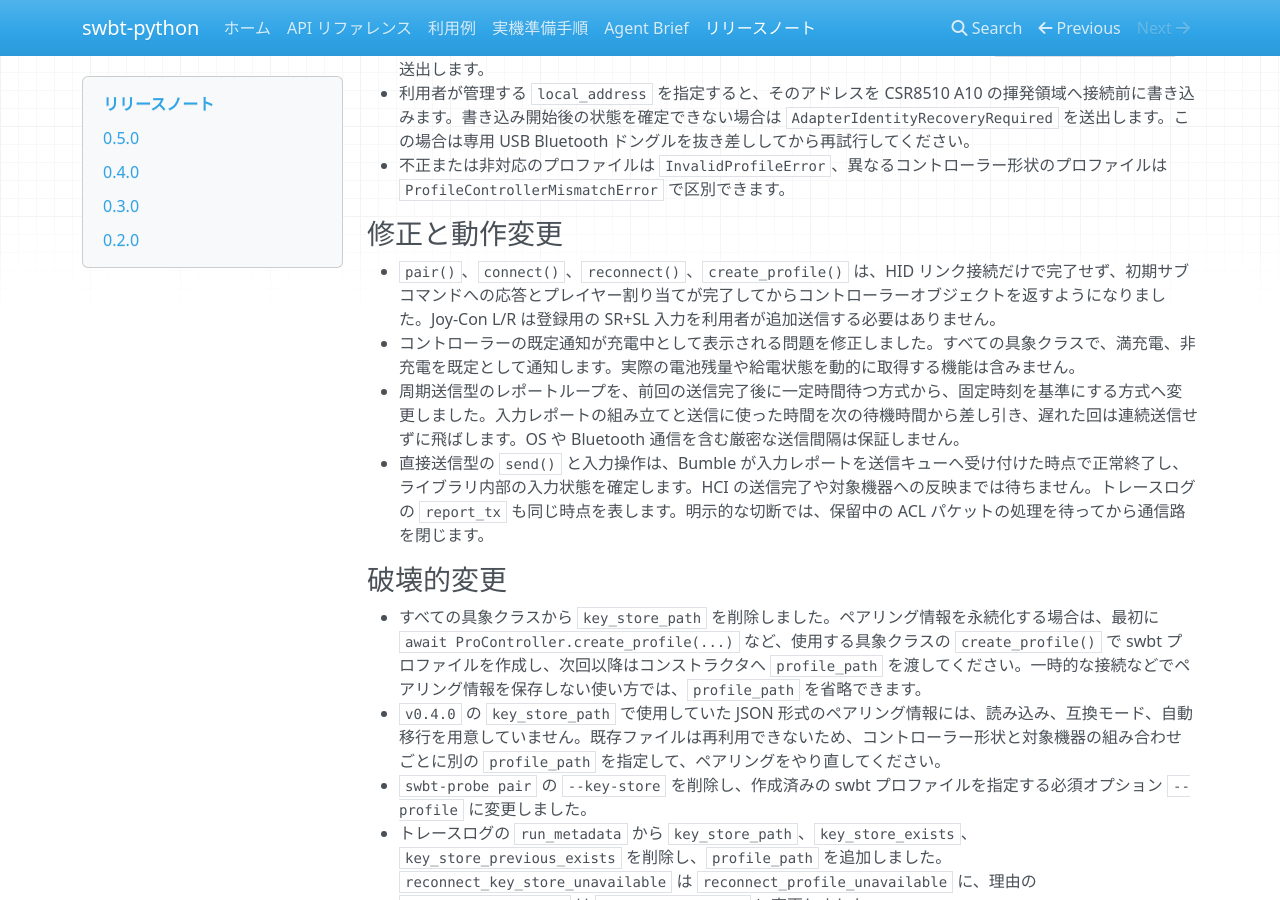
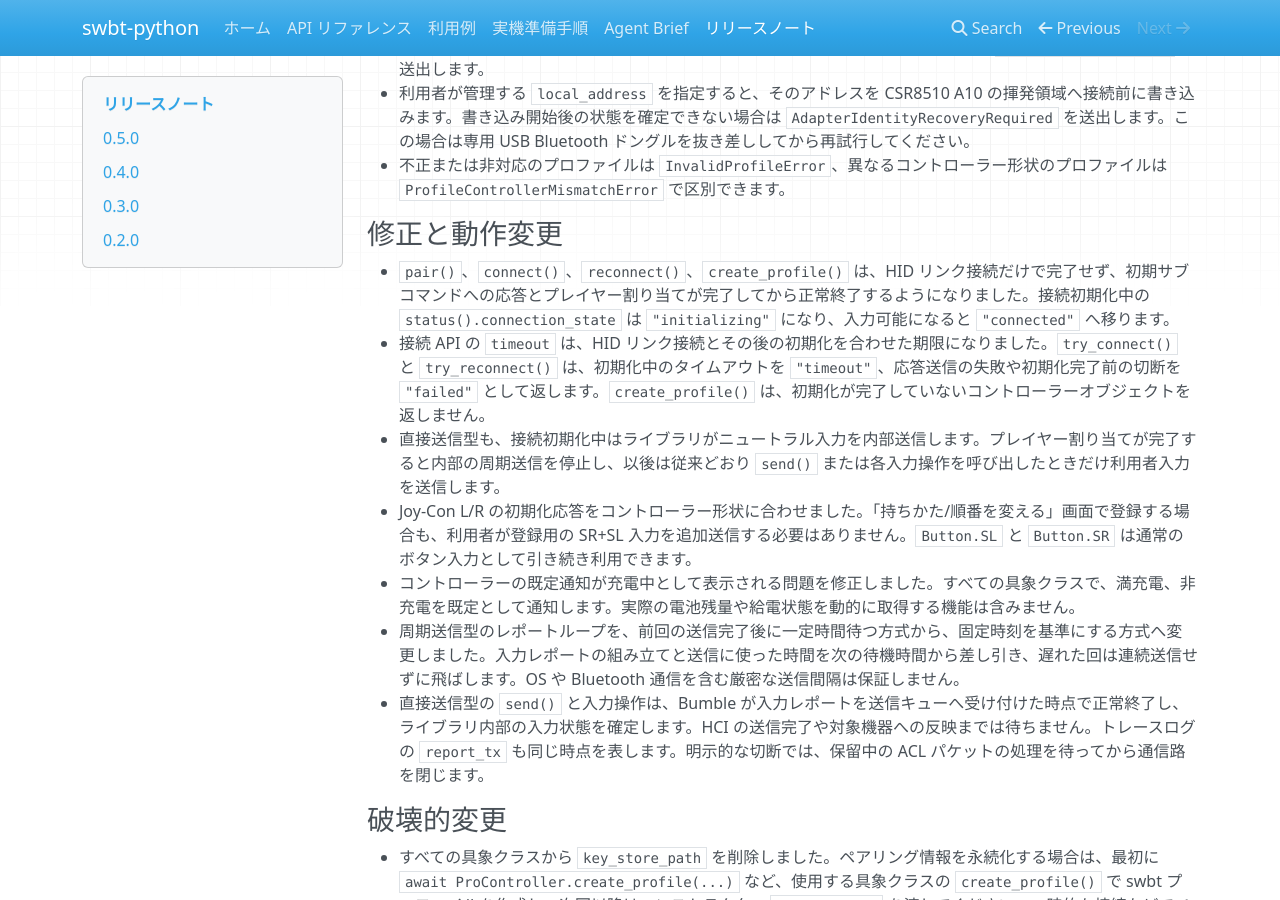
Before and after one commit to niart120/swbt-python, an MkDocs documentation site: the page built from docs/release-notes.md, in a window 1280 px wide and 900 px high, scrolled down 309 px. Built offline with MkDocs 1.6.1, drawn with Linux system fonts in a browser that asks for light colours; nearby versions of some CDN libraries.

Commit message:
docs(release): ハンドシェイク完了条件を追記

```diff
--- a/docs/release-notes.md
+++ b/docs/release-notes.md
@@ -11,7 +11,10 @@
 
 ### 修正と動作変更
 
-- `pair()`、`connect()`、`reconnect()`、`create_profile()` は、HID リンク接続だけで完了せず、初期サブコマンドへの応答とプレイヤー割り当てが完了してからコントローラーオブジェクトを返すようになりました。Joy-Con L/R は登録用の SR+SL 入力を利用者が追加送信する必要はありません。
+- `pair()`、`connect()`、`reconnect()`、`create_profile()` は、HID リンク接続だけで完了せず、初期サブコマンドへの応答とプレイヤー割り当てが完了してから正常終了するようになりました。接続初期化中の `status().connection_state` は `"initializing"` になり、入力可能になると `"connected"` へ移ります。
+- 接続 API の `timeout` は、HID リンク接続とその後の初期化を合わせた期限になりました。`try_connect()` と `try_reconnect()` は、初期化中のタイムアウトを `"timeout"`、応答送信の失敗や初期化完了前の切断を `"failed"` として返します。`create_profile()` は、初期化が完了していないコントローラーオブジェクトを返しません。
+- 直接送信型も、接続初期化中はライブラリがニュートラル入力を内部送信します。プレイヤー割り当てが完了すると内部の周期送信を停止し、以後は従来どおり `send()` または各入力操作を呼び出したときだけ利用者入力を送信します。
+- Joy-Con L/R の初期化応答をコントローラー形状に合わせました。「持ちかた/順番を変える」画面で登録する場合も、利用者が登録用の SR+SL 入力を追加送信する必要はありません。`Button.SL` と `Button.SR` は通常のボタン入力として引き続き利用できます。
 - コントローラーの既定通知が充電中として表示される問題を修正しました。すべての具象クラスで、満充電、非充電を既定として通知します。実際の電池残量や給電状態を動的に取得する機能は含みません。
 - 周期送信型のレポートループを、前回の送信完了後に一定時間待つ方式から、固定時刻を基準にする方式へ変更しました。入力レポートの組み立てと送信に使った時間を次の待機時間から差し引き、遅れた回は連続送信せずに飛ばします。OS や Bluetooth 通信を含む厳密な送信間隔は保証しません。
 - 直接送信型の `send()` と入力操作は、Bumble が入力レポートを送信キューへ受け付けた時点で正常終了し、ライブラリ内部の入力状態を確定します。HCI の送信完了や対象機器への反映までは待ちません。トレースログの `report_tx` も同じ時点を表します。明示的な切断では、保留中の ACL パケットの処理を待ってから通信路を閉じます。
```
